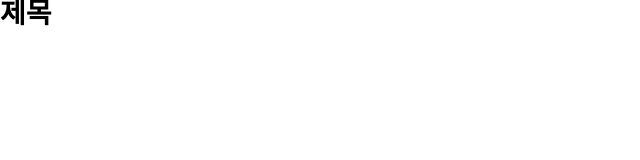
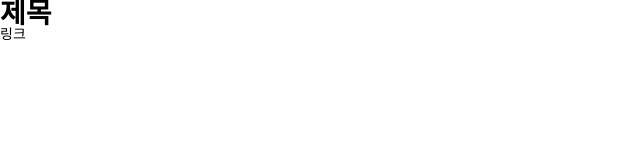
Before and after one commit to bg-shorthand/wooricnt, a React (Create React App) app: page / in a window 1280 px wide. Shown: the top 160 px of the page, without its empty margins (0-640 px from the left). Built offline with nearby package versions, Linux system fonts and the light colour scheme.

Commit message:
[추가] components/Link.tsx

```diff
--- a/package.json
+++ b/package.json
@@ -46,6 +46,7 @@
     "@testing-library/react": "^11.1.0",
     "@testing-library/user-event": "^12.1.10",
     "@types/jest": "^26.0.15",
+    "@types/react-router-dom": "^5.1.7",
     "@types/styled-components": "^5.1.9",
     "redux-logger": "^3.0.6"
   }
--- a/src/App/App.tsx
+++ b/src/App/App.tsx
@@ -1,12 +1,13 @@
+import { BrowserRouter as Router } from "react-router-dom";
 import Header from "../containers/Header/Header";
 import GlobalStyle from "../GlobalStyled.styled";
 
 function App() {
   return (
-    <>
+    <Router>
       <GlobalStyle />
       <Header />
-    </>
+    </Router>
   );
 }
 
--- /dev/null
+++ b/src/components/Link/Link.tsx
@@ -0,0 +1,14 @@
+import styled from "styled-components";
+import { Link } from "react-router-dom";
+
+const StyledLink = styled(Link)`
+  display: inline-block;
+  color: inherit;
+  text-decoration: none;
+
+  &:visited {
+    color: inherit;
+  }
+`;
+
+export default StyledLink;
--- a/src/containers/Header/Header.tsx
+++ b/src/containers/Header/Header.tsx
@@ -1,7 +1,13 @@
+import StyledLink from "../../components/Link/Link";
 import Title from "../../components/Title/Title";
 
 const Header = () => {
-  return <Title level={"h1"}>제목</Title>;
+  return (
+    <>
+      <Title level={"h1"}>제목</Title>
+      <StyledLink to={"/"}>링크</StyledLink>
+    </>
+  );
 };
 
 export default Header;
```
Also changed, not shown: 1 other file (tests, documents, lock files or other folders).
